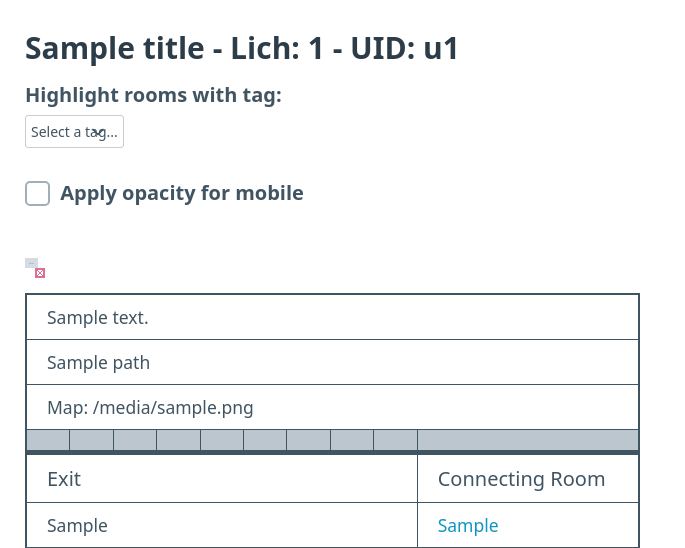
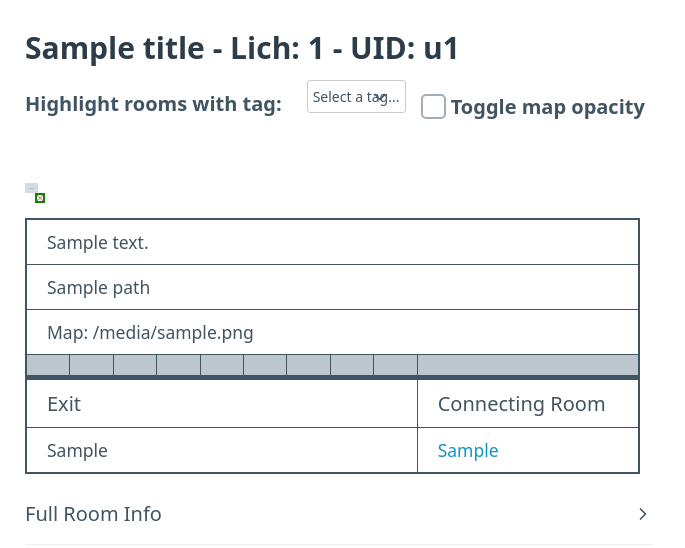
Before and after one commit to MahtraDR/dr-lich-mapdb-room, a Flask app: template app/templates/room.html in a window 1280 px wide. Shown: the top 548 px of the page, without its empty margins (0-685 px from the left). Run offline with Flask 3, Linux system fonts and the light colour scheme; the template is opened without the code that fills it: most values are stand-ins (such as "Sample title", 1, 10 or a date in 2020); grey boxes marked "Sample" are stand-in pictures; parts of the project's set-up code (start-up, migrations or seed data) failed here and were passed over.

Commit message:
restyle header section

```diff
--- a/app/static/css/room.css
+++ b/app/static/css/room.css
@@ -38,7 +38,13 @@
     filter: opacity(20%);
 }
 @keyframes animationFrames {
+    0% {
+        border-color: palevioletred;
+    }
     50% {
+        border-color: green;
+    }
+    100% {
         border-color: palevioletred;
     }
 }
@@ -112,6 +118,9 @@ h3 {
 
 #tag_selector {
     padding-top: 10px;
+    display: flex;
+    align-items: center;
+    gap: 15px;
 }
 
 #tag_selector label {
@@ -128,11 +137,13 @@ h3 {
 }
 
 #opacity_toggle {
-    margin-top: 10px;
+    display: flex;
+    align-items: center;
+    gap: 5px;
 }
 
 #opacity_toggle input {
-    margin-right: 5px;
+    margin: 0;
 }
 
 #mapimage.opacity_active {
--- a/app/templates/room.html
+++ b/app/templates/room.html
@@ -32,7 +32,7 @@
                     </select>
                     <div id="opacity_toggle">
                         <input type="checkbox" id="opacity_checkbox" onchange="toggleOpacity()">
-                        <label for="opacity_checkbox">Apply opacity for mobile</label>
+                        <label for="opacity_checkbox">Toggle map opacity</label>
                     </div>
                 </div>
                 {% endif %}
```
